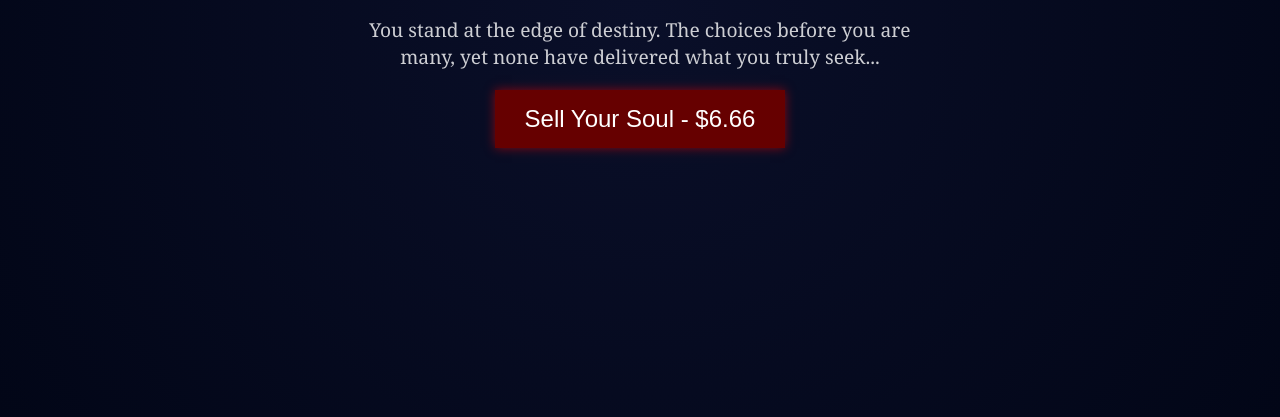
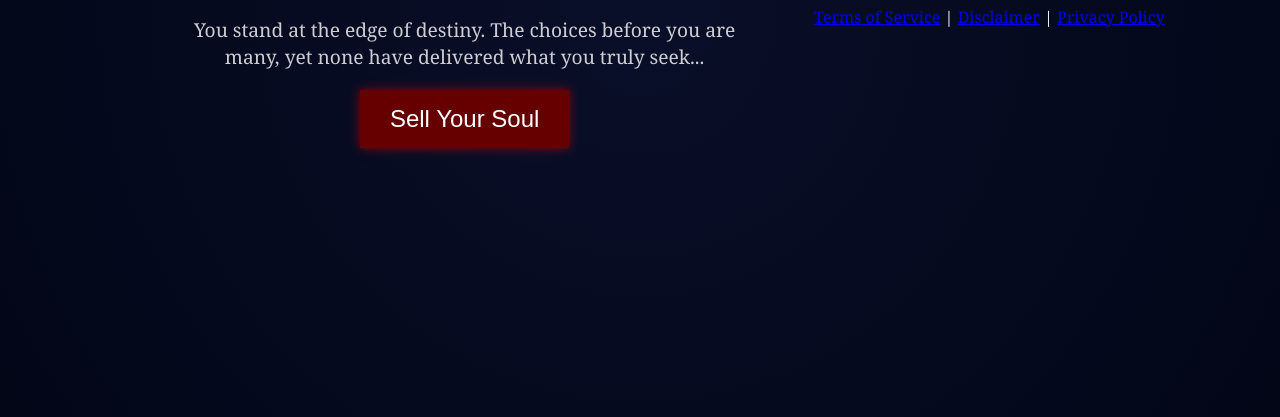
Before and after one commit to ggg713/seekerofpower-site, a plain HTML site: page index.html in a window 1280 px wide. Shown: the part 383-800 px from the top of the page. Drawn offline with Linux system fonts and the light colour scheme.

Commit message:
Updated homepage layout

```diff
--- a/index.html
+++ b/index.html
@@ -11,7 +11,12 @@
         <div class="fog-layer"></div>
         <h1 class="title">Welcome to the Crossroads</h1>
         <p class="description">You stand at the edge of destiny. The choices before you are many, yet none have delivered what you truly seek...</p>
-        <button class="purchase-btn">Sell Your Soul - $6.66</button>
+        <button class="purchase-btn">Sell Your Soul</button>
     </div>
+    <footer>
+        <a href="terms.html">Terms of Service</a> |
+        <a href="disclaimer.html">Disclaimer</a> |
+        <a href="privacy.html">Privacy Policy</a>
+    </footer>
 </body>
 </html>
```
